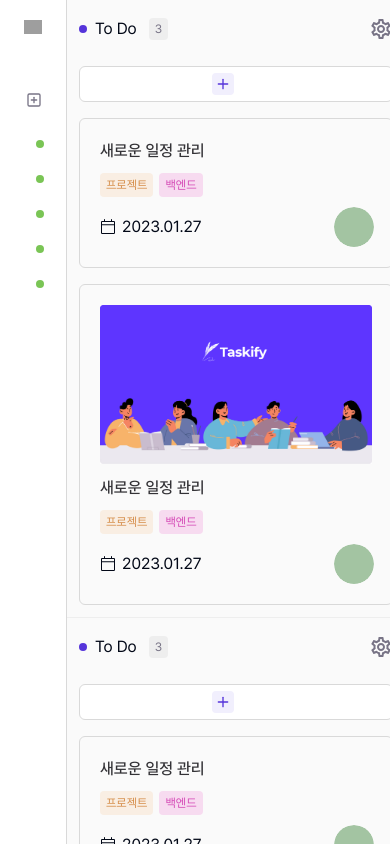
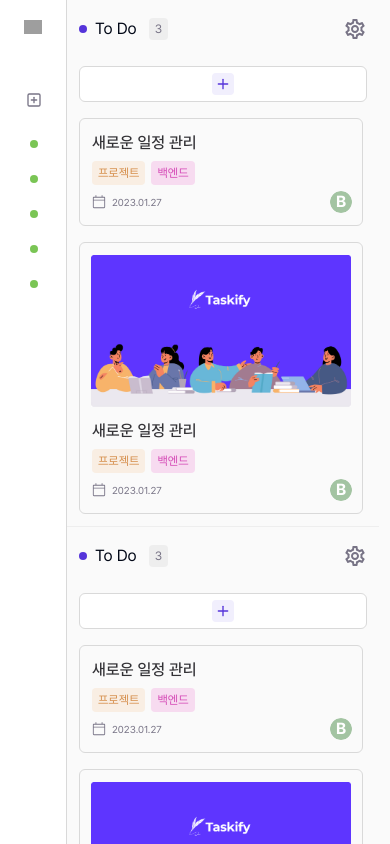
Before and after one commit to ynmkim/taskify, a Next.js app: page /dashboard in a window 390 px wide. Shown: the top 844 px of the page. Built offline with nearby package versions, Linux system fonts and the light colour scheme; grey boxes are pictures that could not be loaded.

Commit message:
Feat: Todo 카드 반응형 디자인 추가

```diff
--- a/src/components/domains/dashboard/column/TodoCard.tsx
+++ b/src/components/domains/dashboard/column/TodoCard.tsx
@@ -5,24 +5,26 @@ import { GoCalendar } from "react-icons/go";
 
 const TodoCard = ({image = false}:{image?:boolean}) => {
   return(
-    <div className="flex flex-col gap-2.5 py-5 px-5 border rounded-md border-gray-D9D9D9 w-[314px] h-fit">
+    <div className="px-3 py-3 md:py-5 md:px-5 border rounded-md border-gray-D9D9D9 w-[284px] md:w-[544px] lg:w-[314px] h-fit flex flex-col gap-2.5 items-center md:flex-row md:gap-5 lg:flex-col lg:gap-3">
       {image &&
-        <div className="mb-0.5">
-        <Image src='/landing.jpg' alt="todo 이미지" width={274} height={160}/>
+        <div className="relative flex-shrink-0 mb-0.5 rounded-md w-[260px] h-[152px] md:w-[91px] md:h-[53px] lg:w-[274px] lg:h-40">
+        <Image src='/landing.jpg' alt="todo 이미지" fill/>
         </div>}
-      <div className="flex flex-col gap-2.5">
+      <div className="flex flex-col gap-1.5 md:gap-2.5 w-full">
         <p className="font-Pretendard font-medium text-black-333236">새로운 일정 관리</p>
+        <div className="flex flex-col gap-1.5 md:flex-row md:gap-4 lg:flex-col lg:gap-2.5 lg:w-auto">
           <div className="flex gap-1.5">
             <Chip variant="basic" size="large" color="orange">프로젝트</Chip>
             <Chip variant="basic" size="large" color="pink">백엔드</Chip>
           </div>
-      </div>
-      <div className="flex w-[274px] justify-between">
-        <div className="flex gap-1.5 items-center">
-          <span><GoCalendar /></span>
+          <div className="flex w-[260px] md:w-auto md:flex-grow lg:w-[274px] justify-between">
+            <div className="flex gap-1.5 items-center text-gray-787486 text-[10px] md:text-xs">
+              <span><GoCalendar  className="w-[14px] h-[14px] md:w-[18px] md:h-[18px]"/></span>
               <p>2023.01.27</p>
             </div>
-        <Avatar />
+            <Avatar nickname="B" className="w-[22px] h-[22px] font-semibold text-xs md:w-6 md:h-6"/>
+          </div>
+        </div>
       </div>
     </div>
   )
--- a/src/components/domains/dashboard/sidebar/MenuItem.tsx
+++ b/src/components/domains/dashboard/sidebar/MenuItem.tsx
@@ -1,12 +1,11 @@
 import Link from "next/link";
-import { useRouter } from "next/router";
 import { ReactNode } from "react";
 import { FaCrown } from "react-icons/fa";
 
 const MenuItem = ({children, link}: {children:ReactNode, link:number}) => {
 
   return(
-    <li className="rounded pl-3 py-3">
+    <li className="rounded px-3 md:pl-3 md:pr-0 py-3">
       <Link href={`/dashboard/${link}`} className="flex items-center gap-4 justify-center md:justify-normal">
         <div className="w-2 h-2 rounded-full bg-green-7AC555" />
         <div className="hidden md:flex items-center gap-1 lg:gap-1.5">
@@ -14,7 +13,7 @@ const MenuItem = ({children, link}: {children:ReactNode, link:number}) => {
             {children}
           </p>
           <div>
-            <FaCrown fill="#FDD446"/>
+            <FaCrown className="w-[15px] h-3 lg:w-[17.6px] lg:h-[14px]" fill="#FDD446"/>
           </div>
         </div>
       </Link>
```
Lines whose indentation alone changed are shown as unchanged.
